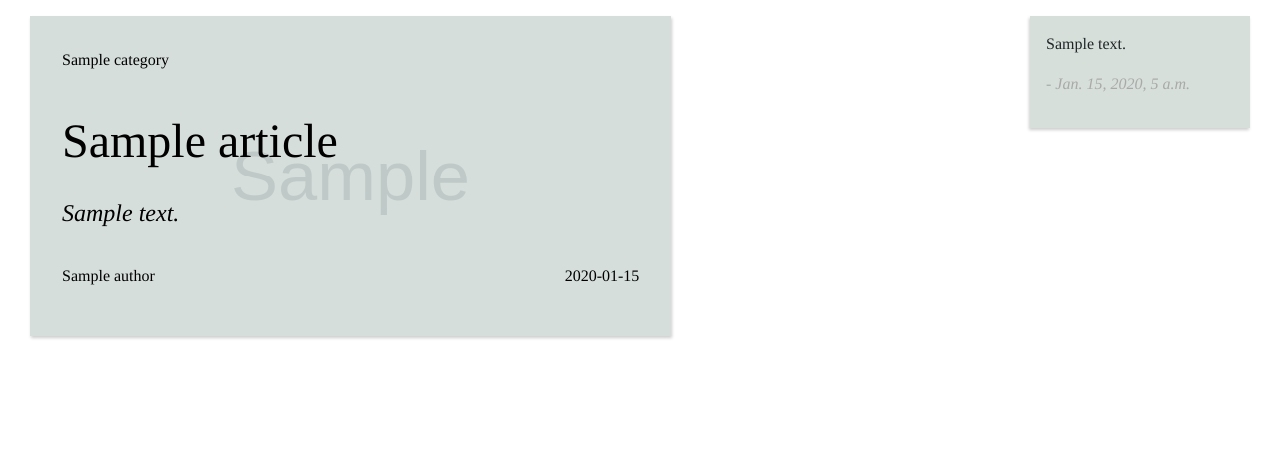
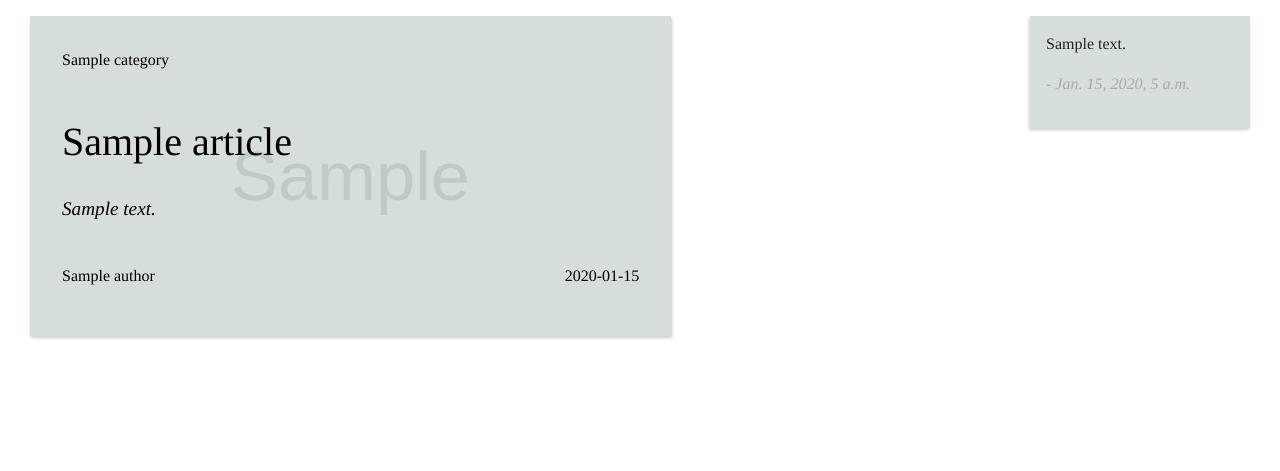
Before and after one commit to sventi555/CRG, a Django app: page / in a window 1280 px wide. Shown: the part 184-655 px from the top of the page. Run offline with Django 3.2, Linux system fonts and the light colour scheme; tables that the repository leaves empty hold one stand-in row (values such as "Sample post"); grey boxes marked "Sample" are stand-in pictures; some libraries are stand-ins or nearby versions.

Commit message:
Finishing touches upon seeing live content

```diff
--- a/static/css/article_detail.css
+++ b/static/css/article_detail.css
@@ -14,7 +14,7 @@ img {
 
 #article_info {
     border-bottom: 1px solid rgba(29, 50, 83, 0.5);
-    width: 30%;
+    width: 40%;
     margin-bottom: 2em;
 }
 
--- a/static/css/home.css
+++ b/static/css/home.css
@@ -49,12 +49,12 @@
     align-items: flex-start;
 }
 #article-grid .grid-item .item-title {
-    font-size: 3em;
+    font-size: 2.5em;
     margin-bottom: 0;
 }
 
 #article-grid .grid-item .item-preview {
-    font-size: 1.5em;
+    font-size: 1.2em;
 }
 
 #article-grid .grid-item .item-footer {
```
